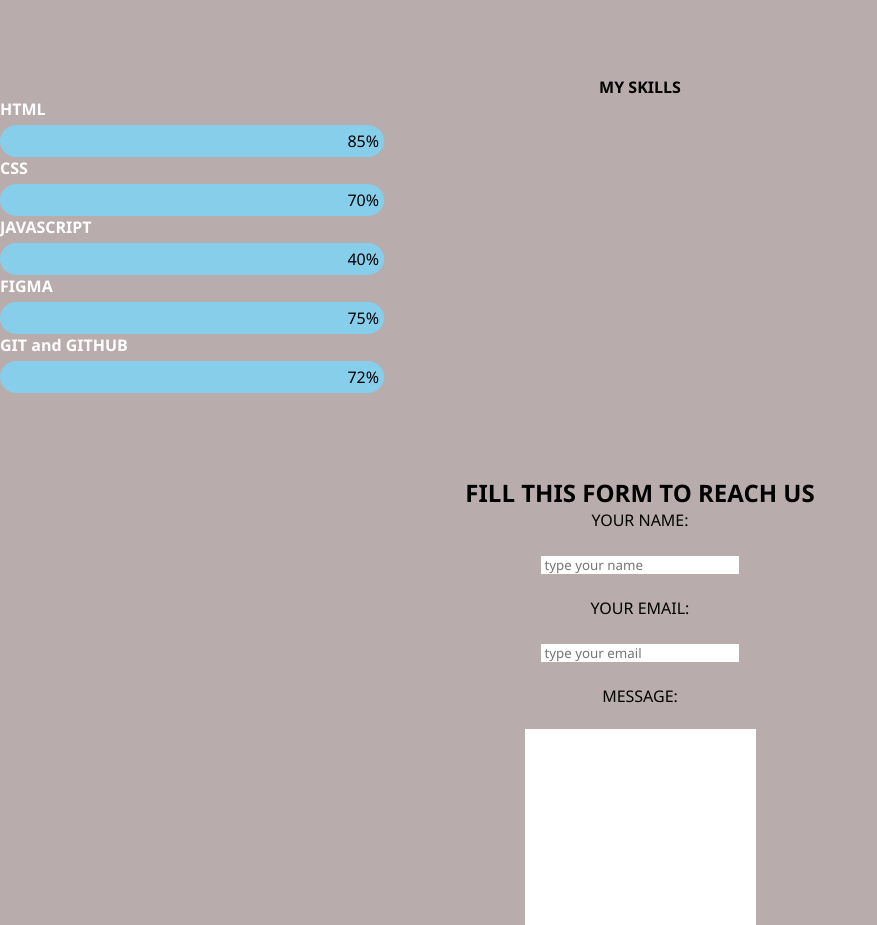
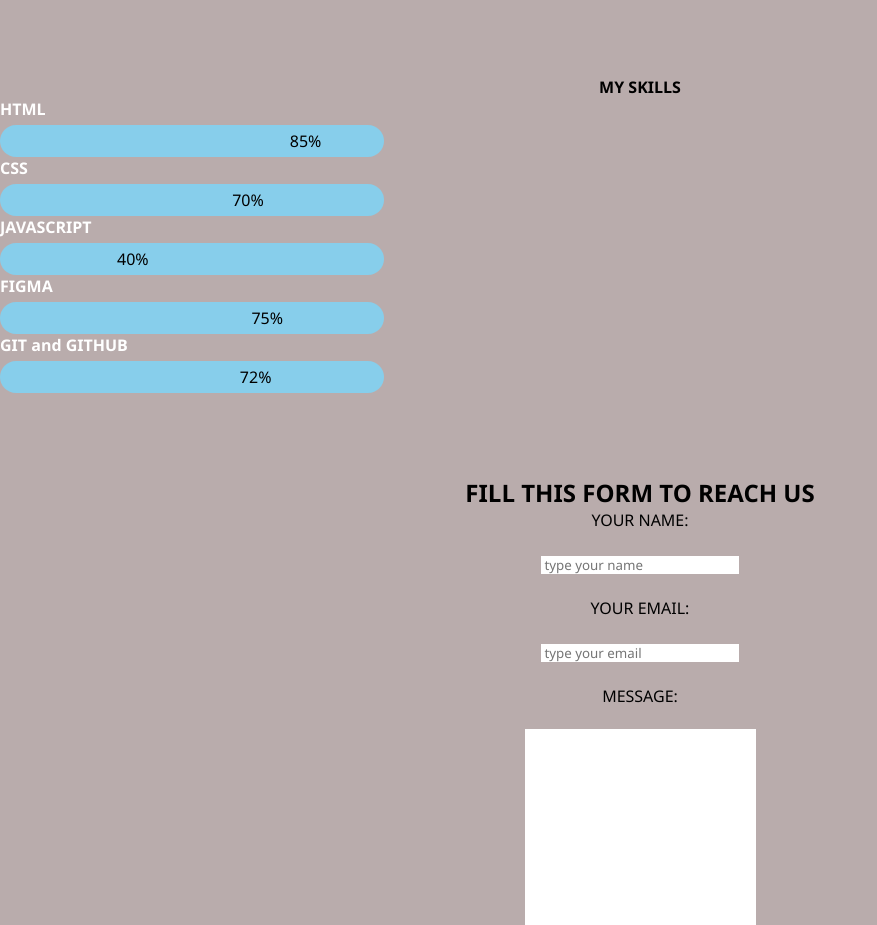
Before and after one commit to Cynthia-Mpano/practice, a plain HTML site: page index.html in a window 1280 px wide. Shown: the part 1080-2005 px from the top of the page, without its empty margins (0-877 px from the left). Drawn offline with Linux system fonts and the light colour scheme.

Commit message:
Update index.html

```diff
--- a/index.html
+++ b/index.html
@@ -43,31 +43,31 @@
                 <div class="skill-name"><b>HTML</b></div>
             </div>
             <div class="bar">
-                <div class="level" style= width:"85%;">85%</div>
+                <div class="level" style= "width:85%;">85%</div>
             </div>
              <div class="my_skills">
                 <div class="skill-name"><b>CSS</b></div>
             </div>
             <div class="bar">
-                <div class="level" style= width:"70%;">70%</div>
+                <div class="level" style= "width:70%;">70%</div>
             </div>
              <div class="my_skills">
                 <div class="skill-name"><b>JAVASCRIPT</b></div>
             </div>
             <div class="bar">
-                <div class="level" style= width:"40%;">40%</div>
+                <div class="level" style= "width:40%;">40%</div>
             </div>
              <div class="my_skills">
                 <div class="skill-name"><b>FIGMA</b></div>
             </div>
             <div class="bar">
-                <div class="level" style= width:"75%;">75%</div>
+                <div class="level" style= "width:75%;">75%</div>
             </div>
              <div class="my_skills">
                 <div class="skill-name">GIT and GITHUB<b></b></div>
             </div>
             <div class="bar">
-                <div class="level" style= width:"72%;">72%</div>
+                <div class="level" style= "width:72%;">72%</div>
             </div>
         </div>
         <div class="contacts" id="CONTACTS">
```
